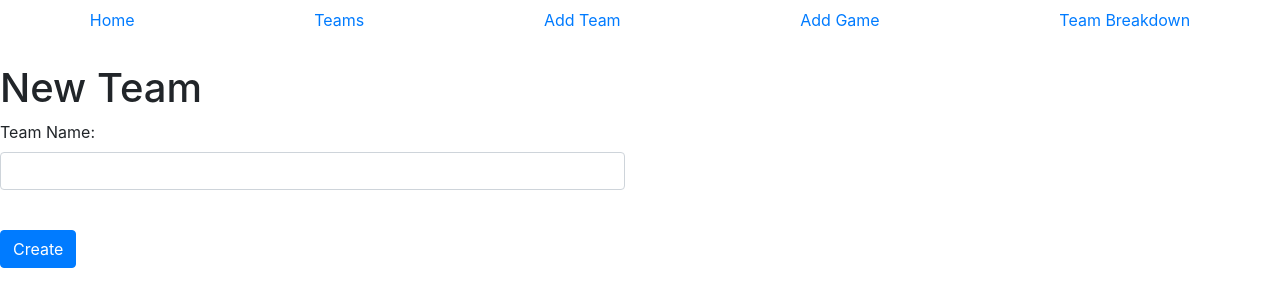
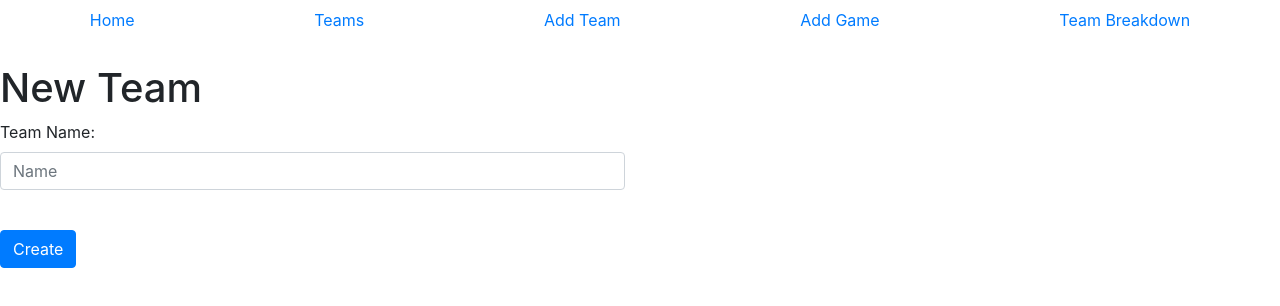
Before and after one commit to dasanidaniel/Computer-Science-ICS4U-2021, a Vue app in the folder mevnproject/: page /newTeam in a window 1280 px wide. Shown: the top 306 px of the page. Built offline with nearby package versions, Linux system fonts and the light colour scheme.

Commit message:
started game path

```diff
--- a/mevnproject/src/components/NewTeam.vue
+++ b/mevnproject/src/components/NewTeam.vue
@@ -8,7 +8,7 @@
         <div class="col-md-6">
           <div class="form-group">
             <label>Team Name:</label>
-            <input type="text" class="form-control" v-model="team.name" />
+            <input type="text" class="form-control" v-model="team.name" placeholder="Name"  />
           </div>
         </div>
       </div>
--- a/mevnproject/src/components/Teams.vue
+++ b/mevnproject/src/components/Teams.vue
@@ -50,7 +50,7 @@
                 </td>
                 <td>
                   <button
-                    v-on:click="deletePost(team._id)"
+                    v-on:click="deleteTeam(team._id)"
                     class="btn btn-danger"
                   >
                     Delete
--- a/mevnproject/src/components/UpdateTeam.vue
+++ b/mevnproject/src/components/UpdateTeam.vue
@@ -8,7 +8,7 @@
         <div class="col-md-6">
           <div class="form-group">
             <label>Team Name:</label>
-            <input type="text" class="form-control" v-model="team.name" />
+            <input type="text" class="form-control" v-model="team.name" placeholder="Name" />
           </div>
         </div>
       </div>
@@ -21,6 +21,7 @@
   </div>
 </template>
  <script>
+
 export default {
 
       data() {
```
Also changed, not shown: 2 other files (tests, documents, lock files or other folders).
